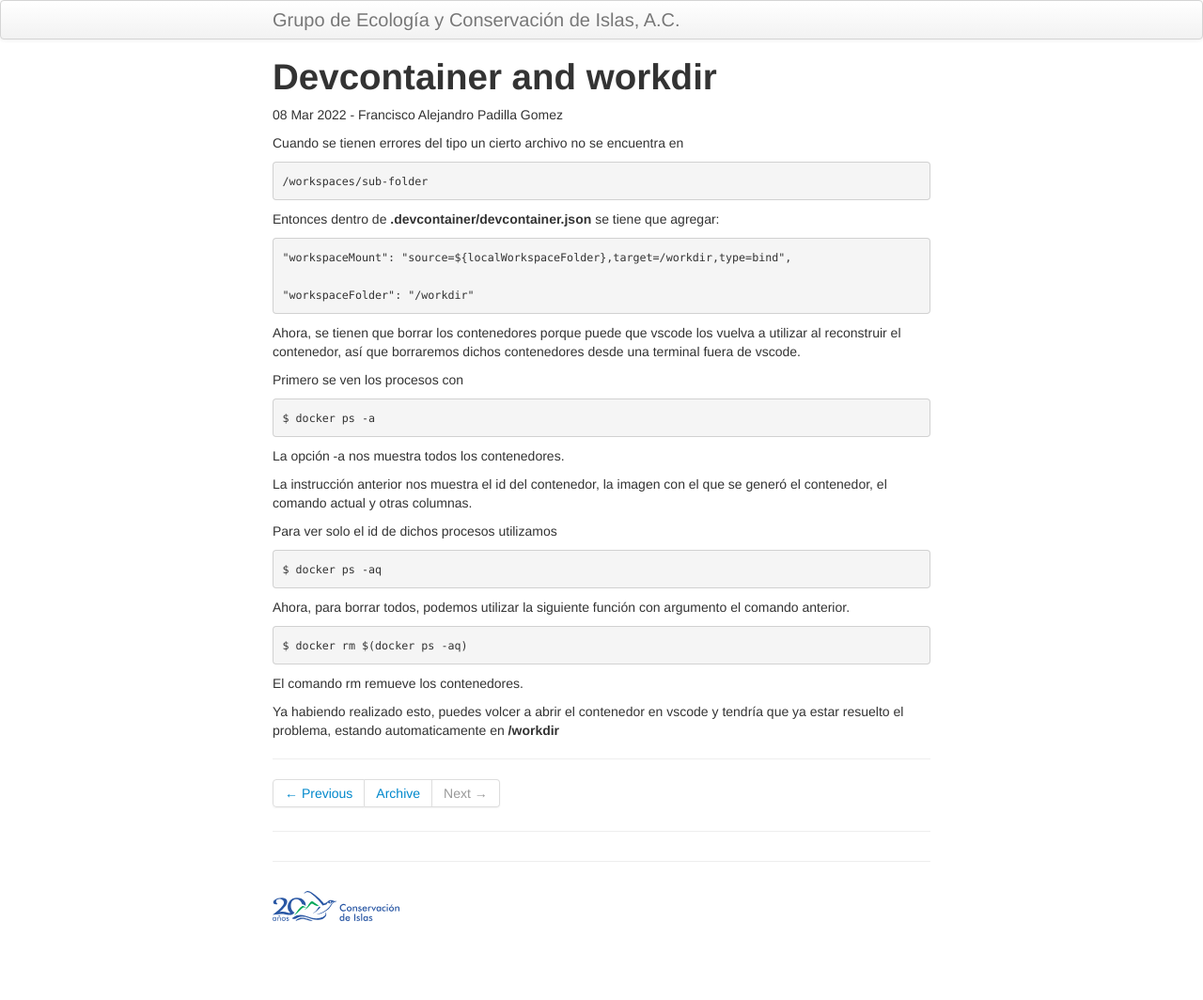
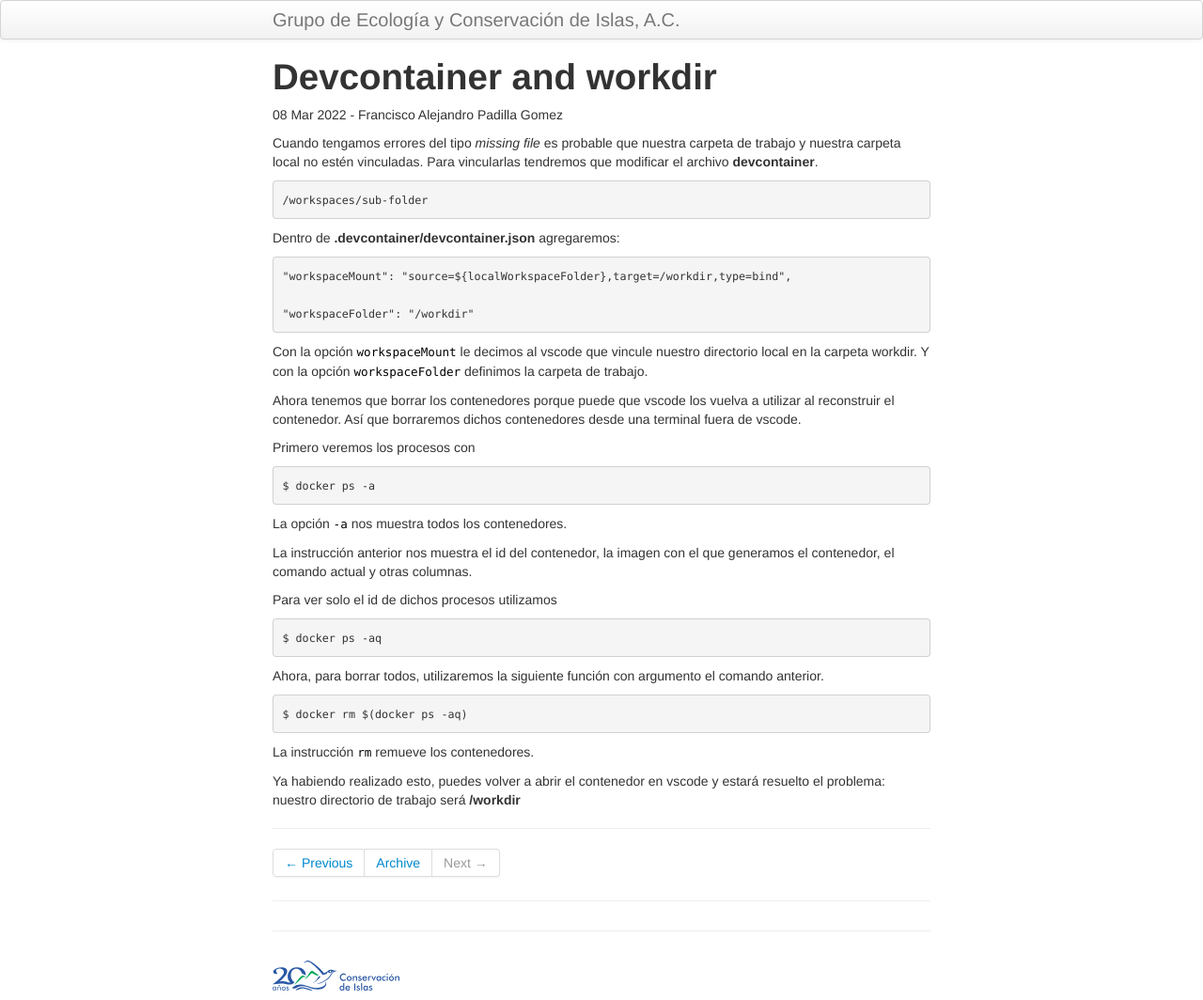
Before and after one commit to LizethMReyes/islasgeci.github.io, a Jekyll site: the page built from _posts/2022-03-08-devcontainer_workdir.md, in a window 1280 px wide. Shown: the whole page at 94% size. Built offline with Jekyll 4.4.1, drawn with Linux system fonts in a browser that asks for light colours; before the commit the page ends 990 px from its top, so only the background shows below that.

Commit message:
✍️ Upgrade introduction

````diff
--- a/_posts/2022-03-08-devcontainer_workdir.md
+++ b/_posts/2022-03-08-devcontainer_workdir.md
@@ -4,38 +4,43 @@ title: Devcontainer and workdir
 author: Francisco Alejandro Padilla Gomez
 tags: equipo
 ---
-Cuando se tienen errores del tipo un cierto archivo no se encuentra en
+Cuando tengamos errores del tipo _missing file_ es probable que nuestra carpeta de trabajo y nuestra
+carpeta local no estén vinculadas. Para vincularlas tendremos que modificar el archivo
+**devcontainer**.
 ```bash
 /workspaces/sub-folder
 ```
-Entonces dentro de **.devcontainer/devcontainer.json** se tiene que agregar:
+Dentro de **.devcontainer/devcontainer.json** agregaremos:
 ```bash
 "workspaceMount": "source=${localWorkspaceFolder},target=/workdir,type=bind",
 
 "workspaceFolder": "/workdir"
 ```
-Ahora, se tienen que borrar los contenedores porque puede que vscode los vuelva a utilizar al
-reconstruir el contenedor, así que borraremos dichos contenedores desde una terminal fuera de
+Con la opción `workspaceMount` le decimos al vscode que vincule nuestro directorio local en la
+carpeta workdir. Y con la opción `workspaceFolder` definimos la carpeta de trabajo.
+
+Ahora tenemos que borrar los contenedores porque puede que vscode los vuelva a utilizar al
+reconstruir el contenedor. Así que borraremos dichos contenedores desde una terminal fuera de
 vscode.
 
-Primero se ven los procesos con
-```bash
+Primero veremos los procesos con
+```
 $ docker ps -a
 ```
-La opción -a nos muestra todos los contenedores.
+La opción `-a` nos muestra todos los contenedores.
 
-La instrucción anterior nos muestra el id del contenedor, la imagen con el que se generó el
+La instrucción anterior nos muestra el id del contenedor, la imagen con el que generamos el
 contenedor, el comando actual y otras columnas.
 
 Para ver solo el id de dichos procesos utilizamos
-```bash
+```
 $ docker ps -aq
 ```
-Ahora, para borrar todos, podemos utilizar la siguiente función con argumento el comando anterior.
+Ahora, para borrar todos, utilizaremos la siguiente función con argumento el comando anterior.
 ```bash
 $ docker rm $(docker ps -aq)
 ```
-El comando rm remueve los contenedores.
+La instrucción `rm` remueve los contenedores.
 
-Ya habiendo realizado esto, puedes volcer a abrir el contenedor en vscode y tendría que ya estar
-resuelto el problema, estando automaticamente en **/workdir**
+Ya habiendo realizado esto, puedes volver a abrir el contenedor en vscode y estará resuelto el
+problema: nuestro directorio de trabajo será **/workdir**
````
